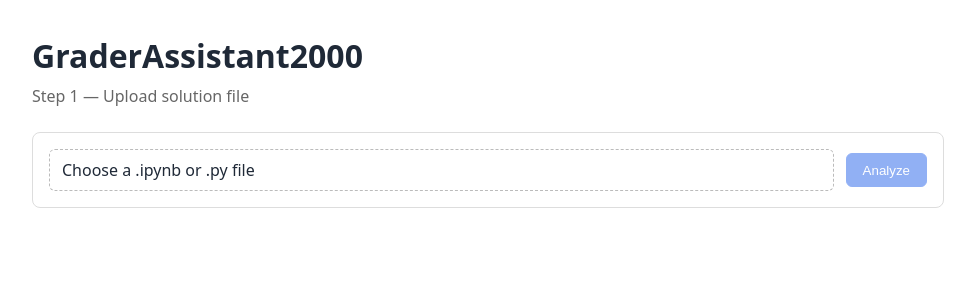
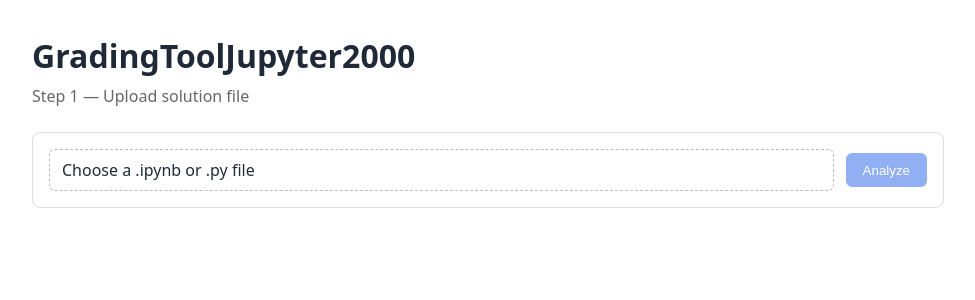
Before and after one commit to PauloHCRocha/GradingToolJupyter2000, a Vue app in the folder frontend/: page /setup in a window 1280 px wide. Shown: the top 300 px of the page, without its empty margins (152-1127 px from the left). Built offline with nearby package versions, Linux system fonts and the light colour scheme.

Commit message:
Rename project to GradingToolJupyter2000 to match repo
Co-Authored-By: Claude Opus 4.7 <noreply@anthropic.com>

```diff
--- a/frontend/src/views/SetupView.vue
+++ b/frontend/src/views/SetupView.vue
@@ -36,7 +36,7 @@ async function onAnalyze() {
 <template>
   <main class="setup">
     <header>
-      <h1>GraderAssistant2000</h1>
+      <h1>GradingToolJupyter2000</h1>
       <p class="subtitle">Step 1 — Upload solution file</p>
     </header>
 
```
Also changed, not shown: 2 other files (tests, documents, lock files or other folders).
